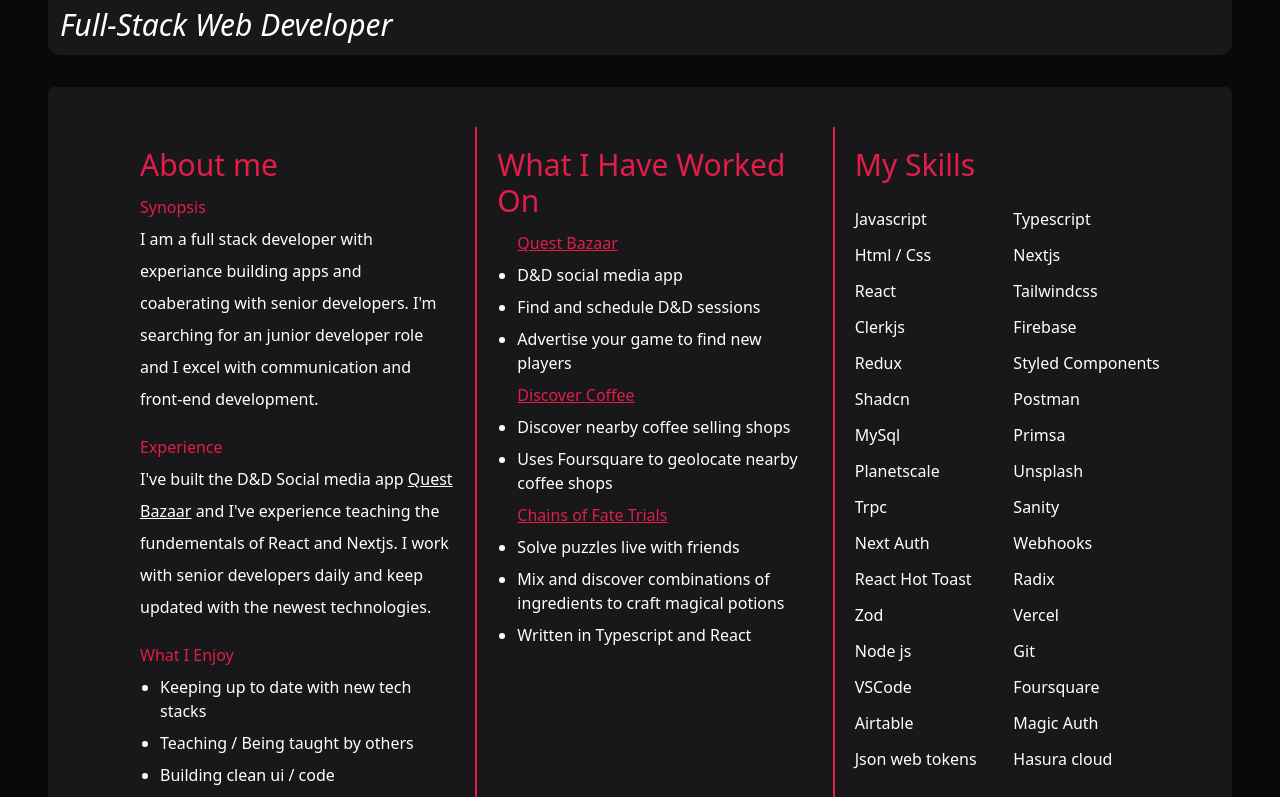
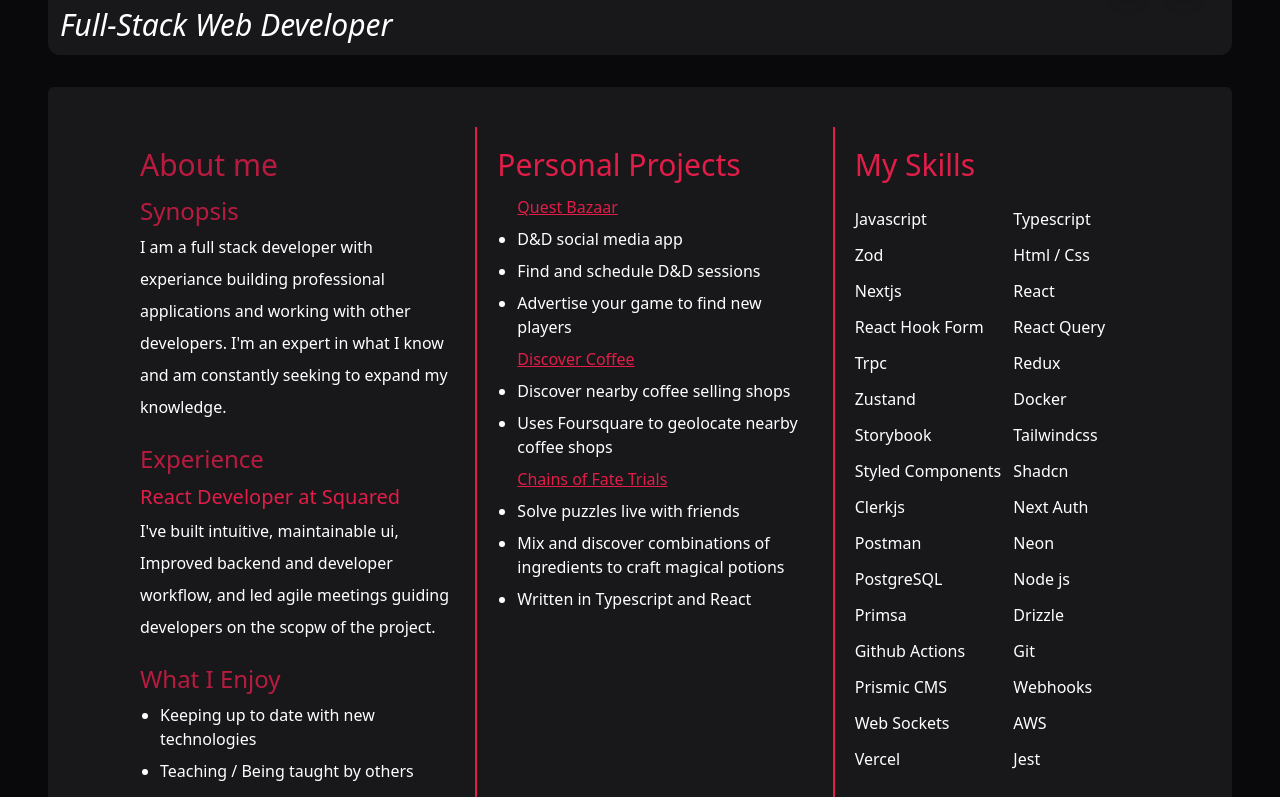
Before and after one commit to BBruington/about-me, a Next.js app: page / in a window 1280 px wide. Shown: the part 283-1080 px from the top of the page. Built offline with nearby package versions, Linux system fonts and the light colour scheme.

Commit message:
refactor: update layout and content in About Me section

```diff
--- a/src/app/page.tsx
+++ b/src/app/page.tsx
@@ -60,9 +60,10 @@ export default function Home() {
                   </dd>
                 </div>
               </dl>
-              <div className="flex mt-2 space-x-6 items-center justify-center text-white">
+              <div className="flex mt-2 space-x-6 items-center justify-end text-white">
                 <a
                   target="_blank"
+                  rel="noreferrer"
                   href="https://github.com/BBruington"
                   className="hover:text-slate-400 hover:cursor-pointer shadow-lg hover:bg-slate-500/50 bg-slate-400/50 rounded-full p-1"
                 >
@@ -70,6 +71,7 @@ export default function Home() {
                 </a>
                 <a
                   target="_blank"
+                  rel="noreferrer"
                   href="https://www.linkedin.com/in/benjamin-bruington-096220238/"
                   className="hover:text-slate-400 hover:cursor-pointer shadow-lg hover:bg-slate-500/50 bg-slate-400/50 rounded-full p-1"
                 >
--- a/src/components/aboutMe.tsx
+++ b/src/components/aboutMe.tsx
@@ -1,37 +1,29 @@
 export default function AboutMe() {
 	return (
 		<div className="flex flex-col lg:flex-row w-full bg-secondary-foreground p-10 rounded-md">
-
 			{/* About Me */}
-      <div className="ml-8 lg:w-1/3 border-b-2 lg:border-b-0 lg:border-r-2 border-primary p-5">
-        <h2 className="text-primary mb-3 text-3xl">About me</h2>
-        <h3 className="text-primary mb-1">Synopsis</h3>
+			<div className="ml-8 lg:w-1/3 border-b-2 lg:border-b-0 lg:border-r-2 border-primary p-5 text-white">
+				<h2 className="text-primary/80 mb-3 text-3xl">About me</h2>
+				<h3 className="text-primary/80 text-2xl mb-1">Synopsis</h3>
 				<p className="text-white mb-5 leading-8">
-          I am a full stack developer with experiance building apps and
-          coaberating with senior developers. I&apos;m searching for an junior
-          developer role and I excel with communication and front-end
-          development.
+					I am a full stack developer with experiance building professional
+					applications and working with other developers. I&apos;m an expert in
+					what I know and am constantly seeking to expand my knowledge.
 				</p>
-        <h3 className="text-primary mb-1">Experience</h3>
+				<h3 className="text-primary/80 text-2xl mb-1">Experience</h3>
+				<h4 className="my-1 mt-2 text-xl text-primary">
+					React Developer at Squared
+				</h4>
 				<p className="text-white mb-5 leading-8">
-          I&apos;ve built the D&D Social media app <span> </span>
-          <a
-            target="_blank"
-            href="https://quest-bazaar.vercel.app"
-            className="underline hover:cursor-pointer hover:text-slate-500"
-          >
-            Quest Bazaar
-          </a>
-          <span> </span>and I&apos;ve experience teaching the fundementals of
-          React and Nextjs. I work with senior developers daily and keep updated
-          with the newest technologies.
+					I&apos;ve built intuitive, maintainable ui, Improved backend and
+					developer workflow, and led agile meetings guiding developers on the
+					scopw of the project.
 				</p>
 
-        <h3 className="text-primary mb-1">What I Enjoy</h3>
+				<h3 className="text-primary/80 text-2xl mb-1">What I Enjoy</h3>
 				<ul className="text-white space-y-2 list-disc ml-5">
-          <li className="mt-2">Keeping up to date with new tech stacks</li>
+					<li className="mt-2">Keeping up to date with new technologies</li>
 					<li>Teaching / Being taught by others</li>
-          <li>Building clean ui / code</li>
 					<li>Traveling across the world</li>
 					<li>Learning languages like German</li>
 				</ul>
@@ -39,11 +31,12 @@ export default function AboutMe() {
 
 			{/* My Projects */}
 			<div className="lg:w-1/3 border-b-2 lg:border-b-0 lg:border-r-2 border-primary p-5">
-        <h2 className="text-primary mb-3 text-3xl">What I Have Worked On</h2>
+				<h2 className="text-primary mb-3 text-3xl">Personal Projects</h2>
 				<ul className="text-white space-y-2 list-disc ml-5">
 					<h3 className="text-primary mb-1">
 						<a
 							target="_blank"
+							rel="noreferrer"
 							href="https://quest-bazaar.vercel.app"
 							className="underline hover:cursor-pointer hover:text-slate-500"
 						>
@@ -53,18 +46,22 @@ export default function AboutMe() {
 					<li className="mt-2">D&D social media app</li>
 					<li className="mt-2">Find and schedule D&D sessions</li>
 					<li className="mt-2">Advertise your game to find new players</li>
-          <h3 className="text-primary mb-1"><a
+					<h3 className="text-primary mb-1">
+						<a
 							target="_blank"
+							rel="noreferrer"
 							href="https://discover-coffee-sigma.vercel.app/"
 							className="underline hover:cursor-pointer hover:text-slate-500"
 						>
 							Discover Coffee
-          </a></h3>
+						</a>
+					</h3>
 					<li>Discover nearby coffee selling shops</li>
 					<li>Uses Foursquare to geolocate nearby coffee shops</li>
 					<h3 className="text-primary mb-1">
 						<a
 							target="_blank"
+							rel="noreferrer"
 							href="https://chains-of-fate-trials.vercel.app/"
 							className="underline hover:cursor-pointer hover:text-slate-500"
 						>
@@ -72,7 +69,10 @@ export default function AboutMe() {
 						</a>
 					</h3>
 					<li>Solve puzzles live with friends</li>
-          <li>Mix and discover combinations of ingredients to craft magical potions</li>
+					<li>
+						Mix and discover combinations of ingredients to craft magical
+						potions
+					</li>
 					<li>Written in Typescript and React</li>
 				</ul>
 			</div>
@@ -83,36 +83,36 @@ export default function AboutMe() {
 				<div className="grid grid-cols-2 text-white mt-3 space-y-3">
 					<span className="mt-3">Javascript</span>
 					<span>Typescript</span>
+					<span>Zod</span>
 					<span>Html / Css</span>
 					<span>Nextjs</span>
 					<span>React</span>
+					<span>React Hook Form</span>
+					<span>React Query</span>
+					<span>Trpc</span>
+					<span>Redux</span>
+					<span>Zustand</span>
+					<span>Docker</span>
+					<span>Storybook</span>
 					<span>Tailwindcss</span>
-          <span>Clerkjs</span>
-          <span>Firebase</span>
-          <span>Redux</span>
 					<span>Styled Components</span>
 					<span>Shadcn</span>
+					<span>Clerkjs</span>
+					<span>Next Auth</span>
 					<span>Postman</span>
-          <span>MySql</span>
+					<span>Neon</span>
+					<span>PostgreSQL</span>
+					<span>Node js</span>
 					<span>Primsa</span>
-          <span>Planetscale</span>
-          <span>Unsplash</span>
-          <span>Trpc</span>
-          <span>Sanity</span>
-          <span>Next Auth</span>
+					<span>Drizzle</span>
+					<span>Github Actions</span>
+					<span>Git</span>
+					<span>Prismic CMS</span>
 					<span>Webhooks</span>
-          <span>React Hot Toast</span>
-          <span>Radix</span>
-          <span>Zod</span>
+					<span>Web Sockets</span>
+					<span>AWS</span>
 					<span>Vercel</span>
-          <span>Node js</span>
-          <span>Git</span>
-          <span>VSCode</span>
-          <span>Foursquare</span>
-          <span>Airtable</span>
-          <span>Magic Auth</span>
-          <span>Json web tokens</span>
-          <span>Hasura cloud</span>
+					<span>Jest</span>
 				</div>
 			</div>
 		</div>
--- a/src/components/contactMe.tsx
+++ b/src/components/contactMe.tsx
@@ -1,7 +1,7 @@
 "use client";
 import { EnvelopeIcon, PhoneIcon } from "@heroicons/react/24/outline";
 import { Github, Linkedin } from "lucide-react";
-import React, { ChangeEvent } from "react";
+import type { ChangeEvent } from "react";
 import { Toaster } from "react-hot-toast";
 import { useState } from "react";
 import Link from "next/link";
@@ -15,7 +15,7 @@ export default function ContactForm() {
 	});
 
 	const handleOnChange = (
-    e: ChangeEvent<HTMLInputElement | HTMLTextAreaElement>
+		e: ChangeEvent<HTMLInputElement | HTMLTextAreaElement>,
 	) => {
 		const { name, value } = e.target;
 		setFormData({
@@ -50,7 +50,6 @@ export default function ContactForm() {
 							I am available for full-time positions. Contact me and lets talk.
 						</p>
 						<dl className="mt-8 text-base text-slate-300">
-
 							<div className="mt-6">
 								<dt className="sr-only">Phone number</dt>
 								<dd className="flex">
@@ -77,9 +76,10 @@ export default function ContactForm() {
 						Connect With Me
 					</h3>
 					<div className="flex flex-col items-left my-2">
-            <div className="flex justify-center items-center py-5  text-white space-x-5 w-full bg-primary/50 rounded-lg hover:bg-primary/60">
+						<div className="flex justify-center items-center py-5  text-white space-x-5 w-full bg-primary/50 rounded-lg">
 							<a
 								target="_blank"
+								rel="noreferrer"
 								href="https://github.com/BBruington"
 								className="hover:text-slate-700 hover:cursor-pointer shadow-lg hover:bg-slate-500/50 bg-slate-400/50 rounded-full p-1"
 							>
@@ -87,17 +87,11 @@ export default function ContactForm() {
 							</a>
 							<a
 								target="_blank"
+								rel="noreferrer"
 								href="https://www.linkedin.com/in/benjamin-bruington-096220238/"
 								className="hover:text-slate-700 hover:cursor-pointer shadow-lg hover:bg-slate-500/50 bg-slate-400/50 rounded-full p-1"
 							>
 								<Linkedin />
-              </a>
-              <a
-                target="_blank"
-                href="https://quest-bazaar.vercel.app"
-                className="hover:text-slate-500 hover:cursor-pointer shadow-sm"
-              >
-                Quest Bazaar
 							</a>
 						</div>
 					</div>
```
Lines whose indentation alone changed are shown as unchanged.
